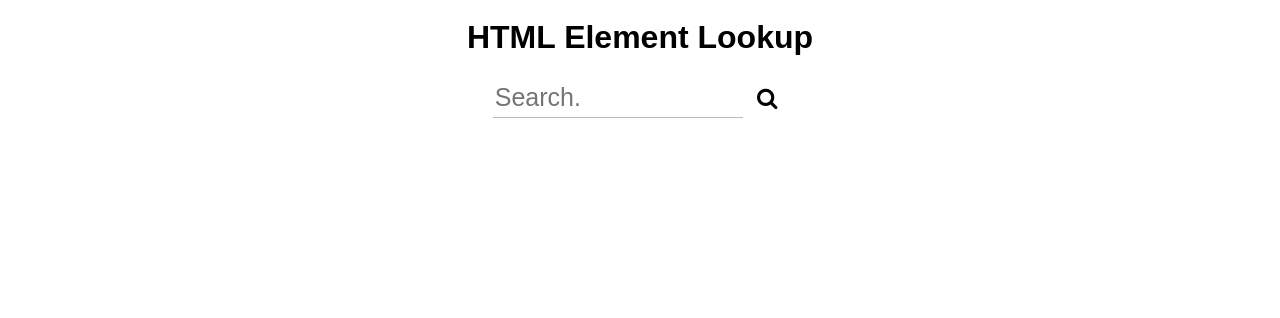
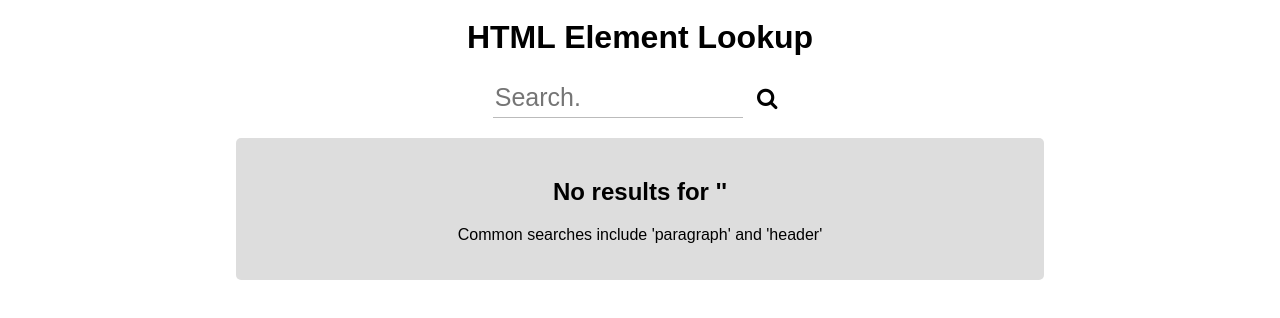
Before and after one commit to ethank2222/web-learn, a plain HTML site: page learn.html in a window 1280 px wide. Both pictures are taken after a click on the button 767 px from the left and 179 px from the top of the page. Shown: the part 82-400 px from the top of the page. Drawn offline with Linux system fonts and the light colour scheme.

Commit message:
Update 1/7

```diff
--- a/info.JSON
+++ /dev/null
@@ -1,5 +0,0 @@
-{
-    "name": "John",
-    "Age": "30",
-    "Weight": "50"
-}
--- a/learn.html
+++ b/learn.html
@@ -30,18 +30,15 @@
                         <input type="text" class="search" id="learn-search" placeholder="Search..."><span></span>
                     </div>
                     <button id="search-button"><i class="fa fa-search"></i></button>
+                    <div id="result">
+                        <h2 id="result-header">Search a tag or attribute</h2>
+                        <h3 id="result-tag">Search a tag or attribute</h2>
+                        <p id="result-description"></p>
+                        <p id="result-more"></p>
+                        <div></div>
+                    </div>
                 </div>
             </center>
-            <!--
-            <section>
-                <h2>Paragraph</h2>
-                <p>The paragraph, or &lt;p&gt;&lt;/p&gt; tag, inserts a paragraph in your website. Using this element is a great way to add descriptions of images or media.
-			</section>
-            <section>
-                <h2>Image</h2>
-                <p>The image, or &lt;img/&gt; tag, allows you to insert a picture into your website.
-			</section>
-            -->
         </div>
         <script src="learn.js"></script>
     </body>
--- a/learn.js
+++ b/learn.js
@@ -1,3 +1,13 @@
+const info = {
+    'paragraph':{
+        'Name': 'Paragraph',
+        'Tag': '<p></p>',
+        'Description': 'This element allows you to add text to your webpage. Large chunks of information usually go in a paragraph.',
+        'More': 'https://www.w3schools.com/html/html_paragraphs.asp',
+        'Video': '<iframe width="560" height="315" src="https://www.youtube.com/embed/smaZvGlhJlQ" title="YouTube video player" frameborder="0" allow="accelerometer; autoplay; clipboard-write; encrypted-media; gyroscope; picture-in-picture" allowfullscreen></iframe>'
+    }
+}
+
 setInterval(function(){
     var current = document.getElementById("learn-search").placeholder;
     if (current == "Search."){
@@ -22,7 +32,28 @@ document.getElementById("search-button").addEventListener("click", event => {
 });
 
 function search() {
-    keyword = document.getElementById('learn-search').value;
-    const info = JSON.parse("info.JSON")
-    alert(info.name)
+    var keyword = document.getElementById('learn-search').value.toLowerCase();
+    var all = ['paragraph'];
+    if (all.includes(keyword) == false){
+        document.getElementById("result-header").innerText = "No results for '" + keyword + "'"
+        document.getElementById("result-description").innerText = "Common searches include 'paragraph' and 'header'"
+        document.getElementById('result-tag').innerText = "";
+        document.getElementById('result-more').innerText = "";
+        document.getElementById('result').lastChild.innerHTML = "";
+    }
+    else {
+        switch (keyword){
+            case ('paragraph'): {
+                obj = info.paragraph;
+            }
+            case ('header'): {
+                obj = info.paragraph;
+            }
+        }
+        document.getElementById('result-header').innerText = obj.Name;
+        document.getElementById('result-tag').innerText = obj.Tag;
+        document.getElementById('result-description').innerText = obj.Description;
+        document.getElementById('result-more').innerHTML = 'To learn more, see the W3Schools documentation <a href = ' + obj.More + ' class="link">here</a>.'
+        document.getElementById('result').lastChild.innerHTML = obj.Video;
+    }
 }
--- a/style.css
+++ b/style.css
@@ -308,12 +308,14 @@ section{
     }
 }
 .link{
-    color: var(--color-light-purple);
     text-decoration: none;
+    color: var(--color-purple);
+
     transition-duration: .5s;
 }
 .link:hover{
-    color: var(--color-purple);
+    color: var(--color-light-purple);
+
     text-decoration: none;
 }
 #learn-search{
@@ -366,3 +368,10 @@ span {
 .inline{
     display: inline;
 }
+#result{
+    border-radius: 5px;
+    background-color: #ddd;
+    width: 60%;
+    margin: 20px;
+    padding: 20px;
+}
```
